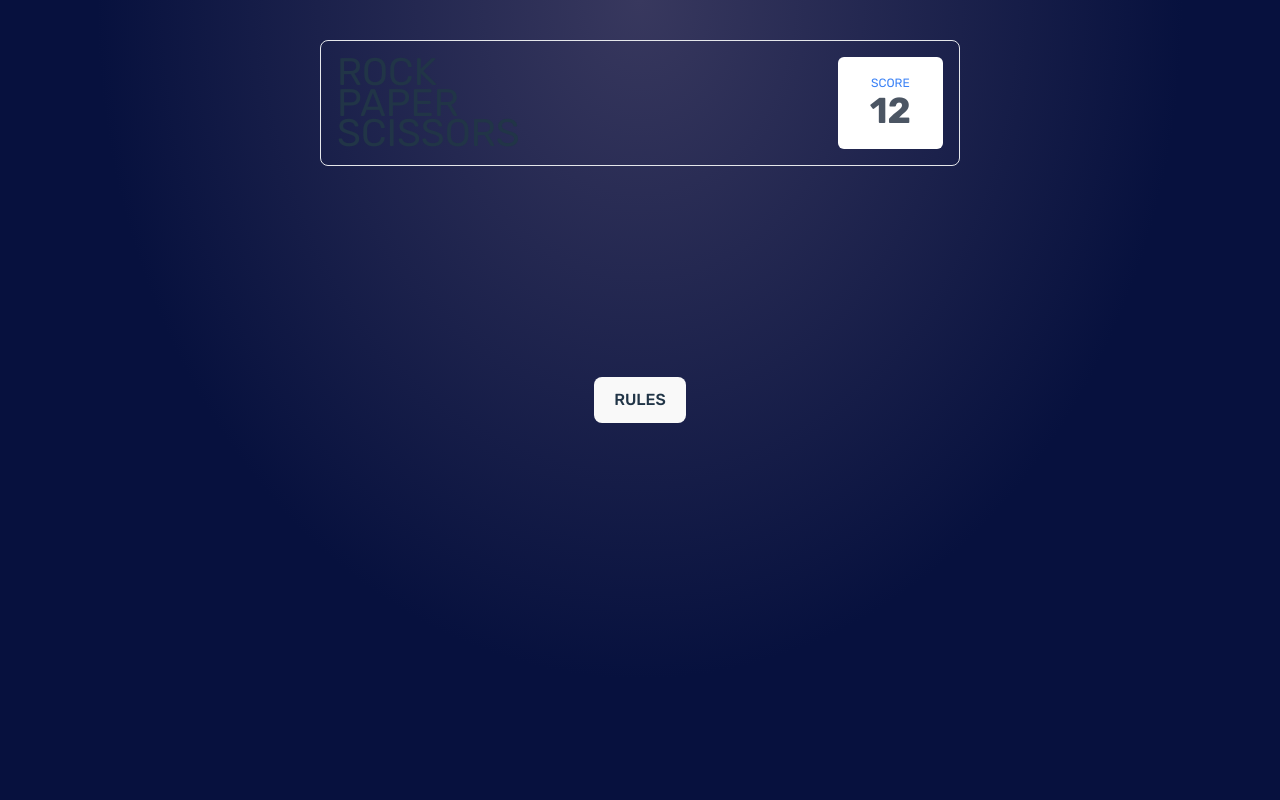
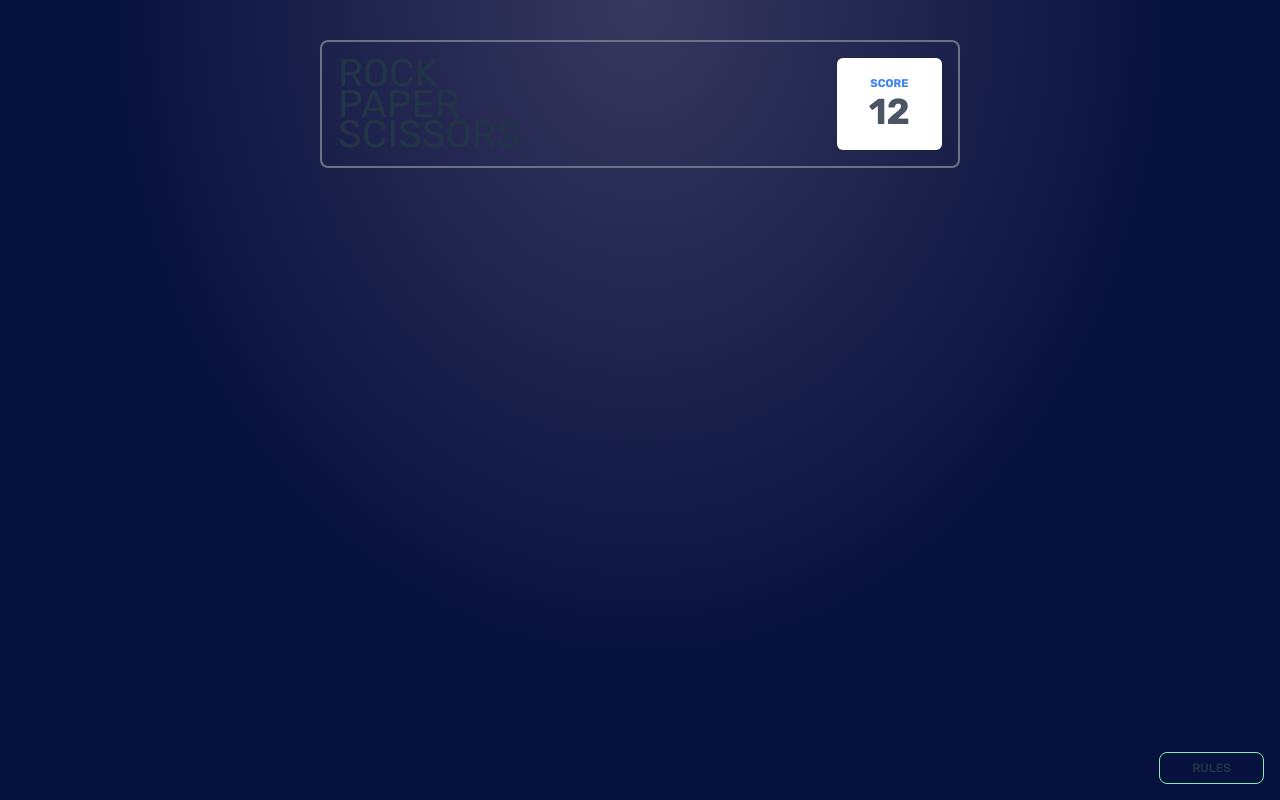
Before and after one commit to Saeadyou/rock-paper-scissors, a React (Vite) app: page / in a window 1280 px wide. Built offline with nearby package versions, Linux system fonts and the light colour scheme.

Commit message:
create modal

```diff
--- a/src/App.jsx
+++ b/src/App.jsx
@@ -1,19 +1,16 @@
+import { useState } from "react";
+import Header from "./components/Header";
+import RulesButton from "./components/RulesButton";
+import Modal from "./components/Modal";
+
 function App() {
+  const [showModal, setShowModal] = useState(false);
   return (
     <>
-      <header className="absolute left-1/2 top-10 flex w-[40rem] max-w-[80%] -translate-x-1/2 justify-between rounded-lg border p-4">
-        <div className="text-xs">
-          <h1>Rock</h1>
-          <h1>paper</h1>
-          <h1>scissors</h1>
-        </div>
-        <div className="flex flex-col items-center justify-center rounded-md bg-white px-8">
-          <span className="text-xs text-blue-500">Score</span>
-          <span className="text-4xl font-bold text-gray-600">12</span>
-        </div>
-      </header>
+      {showModal && <Modal showModal={showModal} setShowModal={setShowModal} />}
+      <Header />
       <main></main>
-      <button className="uppercase">Rules</button>
+      <RulesButton setShowModal={setShowModal} />
     </>
   );
 }
--- /dev/null
+++ b/src/components/Header.jsx
@@ -0,0 +1,17 @@
+function Header() {
+  return (
+    <header className="absolute left-1/2 top-10 flex w-[40rem] max-w-[80%] -translate-x-1/2 justify-between rounded-lg border-2 border-gray-500 p-4">
+      <div className="text-xs">
+        <h1>Rock</h1>
+        <h1>paper</h1>
+        <h1>scissors</h1>
+      </div>
+      <div className="flex flex-col items-center justify-center rounded-md bg-white px-8">
+        <span className="text-[.7rem] font-bold text-blue-500">Score</span>
+        <span className="text-4xl font-bold text-gray-600">12</span>
+      </div>
+    </header>
+  );
+}
+
+export default Header;
--- /dev/null
+++ b/src/components/Modal.jsx
@@ -0,0 +1,24 @@
+function Modal({ showModal, setShowModal }) {
+  if (!showModal) return null;
+
+  return (
+    <>
+      <div
+        onClick={() => setShowModal(false)}
+        className="fixed bottom-0 left-0 right-0 top-0 z-10 bg-[#00000080] "
+      ></div>
+      <div className="relative z-20 rounded-lg bg-white p-6">
+        <span
+          onClick={() => setShowModal(false)}
+          className="absolute right-6 top-6 cursor-pointer text-3xl leading-5 text-gray-400"
+        >
+          &times;
+        </span>
+        <div className="mb-10 text-2xl font-bold text-black">Rules</div>
+        <img src="/images/image-rules.svg" className="px-4" />
+      </div>
+    </>
+  );
+}
+
+export default Modal;
--- /dev/null
+++ b/src/components/RulesButton.jsx
@@ -0,0 +1,12 @@
+function RulesButton({ setShowModal }) {
+  return (
+    <button
+      onClick={() => setShowModal(true)}
+      className="absolute bottom-4 right-4 border border-green-300 bg-transparent px-8 text-xs uppercase"
+    >
+      Rules
+    </button>
+  );
+}
+
+export default RulesButton;
```
